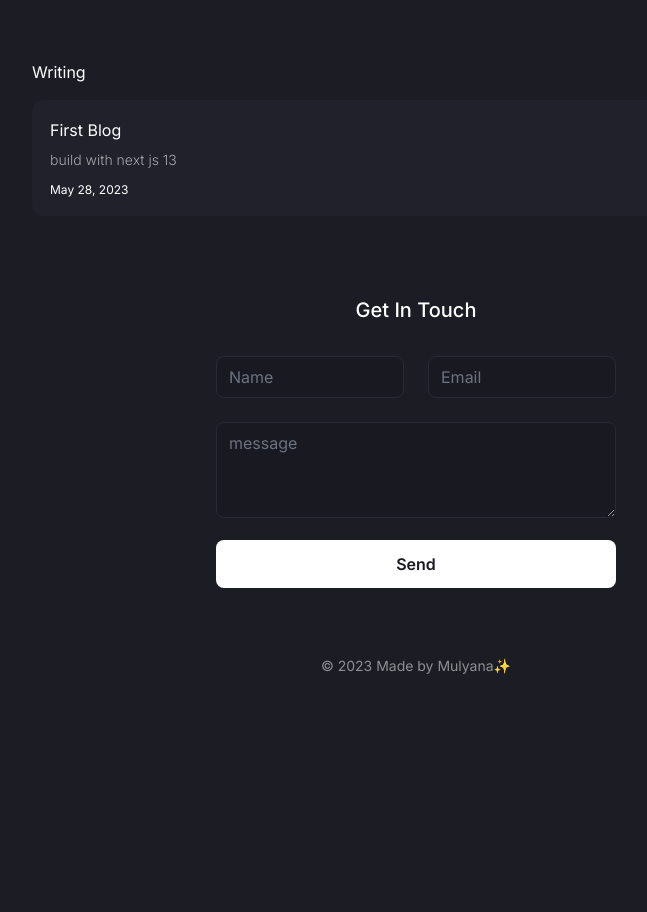
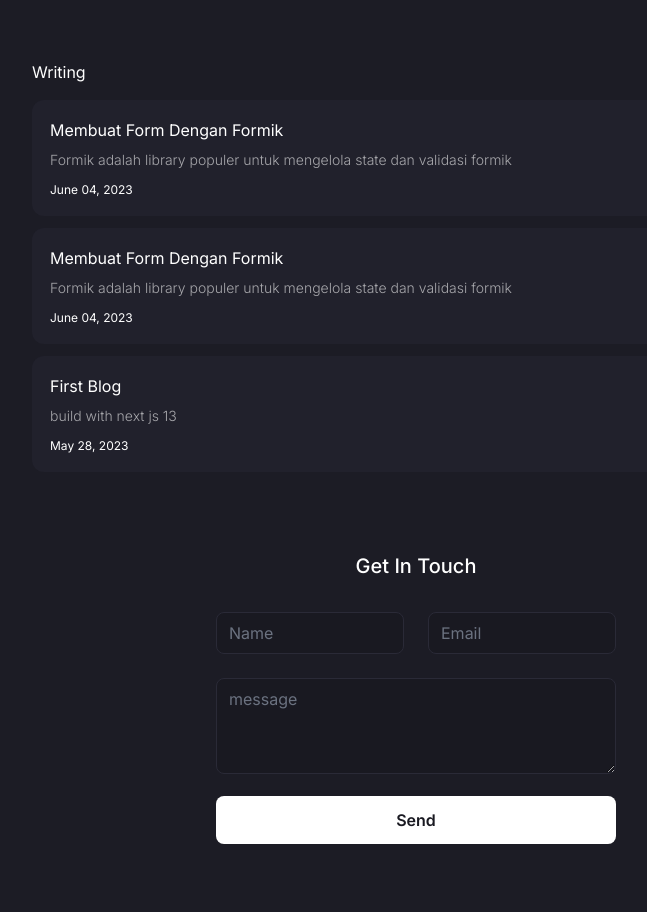
Before and after one commit to mmulyana/personal-web-v2, a Next.js app: page / in a window 1280 px wide. Shown: the part 1260-2172 px from the top of the page, without its empty margins (224-871 px from the left). Before the commit the page ends 1956 px from the top, so only its background shows below. Built offline with nearby package versions, Linux system fonts and the light colour scheme.

Commit message:
Update page.tsx

```diff
--- a/src/app/page.tsx
+++ b/src/app/page.tsx
@@ -65,7 +65,7 @@ export default function Home() {
           <Blogs
             posts={posts
               .slice(0, 5)
-              .filter((d: posts) => d.status === 'published')
+              .filter((d: posts) => d.status === 'published' || 'draft')
               .sort((item1, item2) => (item1.date > item2.date ? -1 : 1))}
           />
         </div>
```
